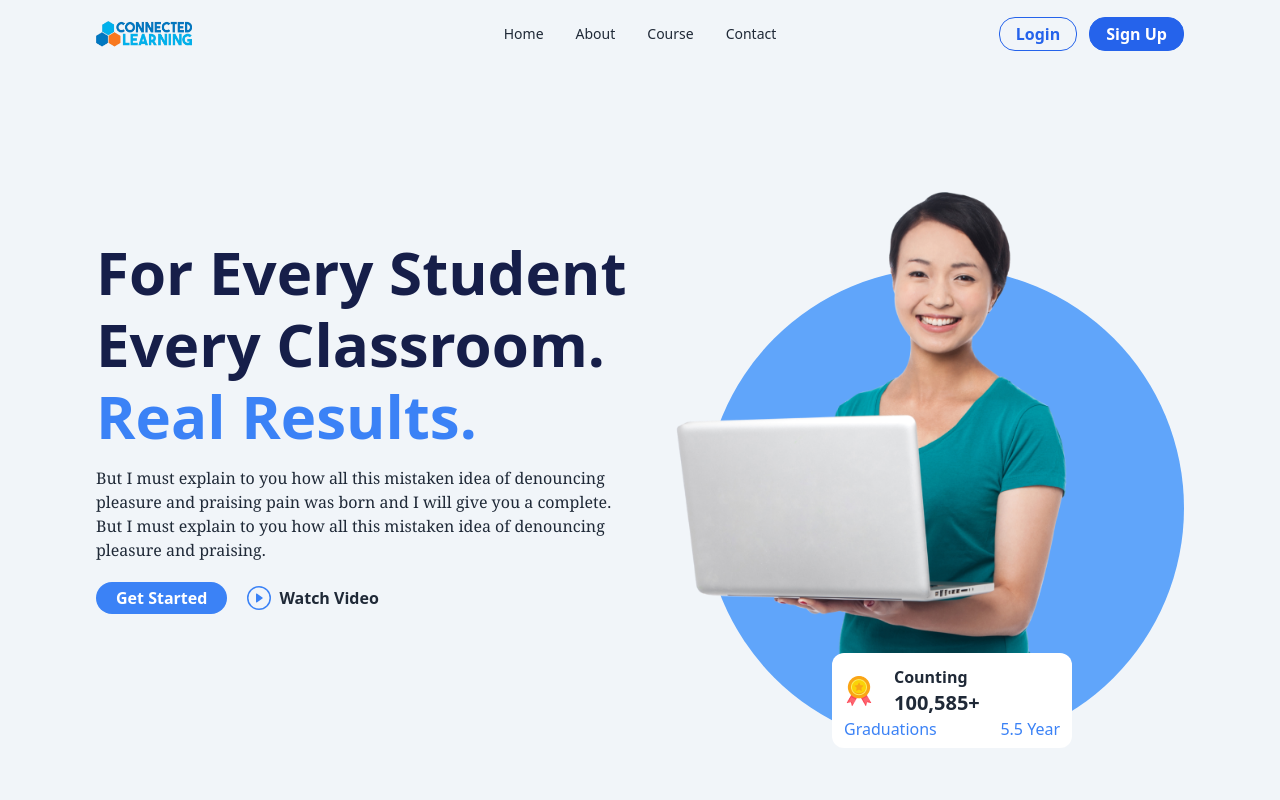
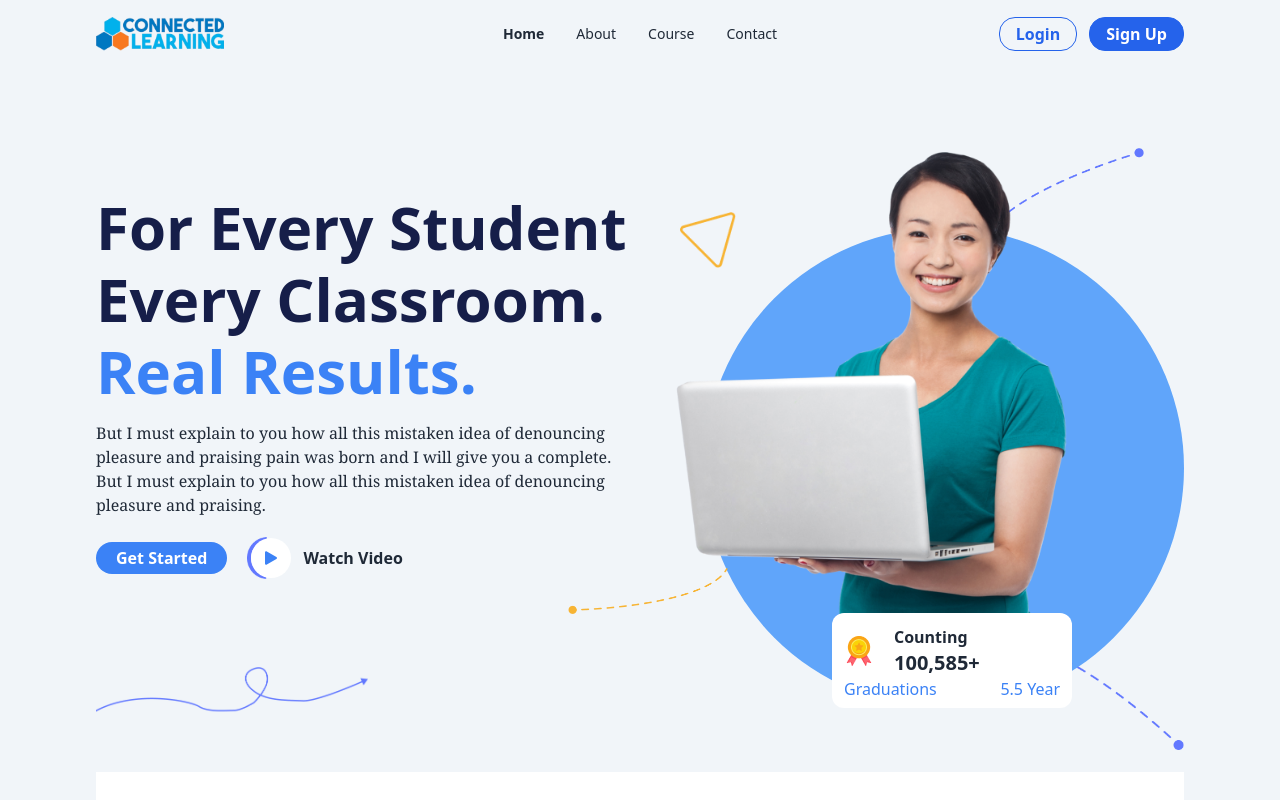
Before and after one commit to A2N426/connected-learning-client, a React (Vite) app: page / in a window 1280 px wide. Shown: the top 800 px of the page. Built offline with nearby package versions, Linux system fonts and the light colour scheme.

Commit message:
design modified

```diff
--- a/src/Pages/Shared/Navbar/Navbar.jsx
+++ b/src/Pages/Shared/Navbar/Navbar.jsx
@@ -3,7 +3,7 @@ import logo from '../../../assets/image 32.png'
 const Navbar = () => {
 
     const navLink = <>
-        <li><a>Home</a></li>
+        <li><a className='font-semibold hover:text-blue-500 divide-x'>Home</a></li>
         <li><a>About</a></li>
         <li><a>Course</a></li>
         <li><a>Contact</a></li>
@@ -21,7 +21,7 @@ const Navbar = () => {
 
                     </ul>
                 </div>
-                <img className='lg:w-24 w-20' src={logo} alt="" />
+                <img className='lg:w-32 w-20' src={logo} alt="" />
             </div>
             <div className="navbar-center hidden lg:flex">
                 <ul className="menu menu-horizontal px-1">
@@ -32,7 +32,7 @@ const Navbar = () => {
             </div>
             <div className="navbar-end flex items-center lg:gap-3 gap-2">
                 <button className='border border-blue-600 rounded-2xl px-4 py-1 font-semibold text-blue-600 hover:bg-blue-600 hover:text-white '>Login</button>
-                <button className='border border-blue-600 rounded-2xl px-4 py-1 font-semibold text-white bg-blue-600 '>Sign Up</button>
+                <button className='border border-blue-600 rounded-2xl px-2 lg:px-4 py-1 font-semibold text-white bg-blue-600 '>Sign Up</button>
             </div>
         </div>
     );
--- a/src/components/Banner.jsx
+++ b/src/components/Banner.jsx
@@ -1,4 +1,4 @@
-import { BsPlayCircle } from 'react-icons/bs';
+import { BsFillPlayFill } from 'react-icons/bs';
 import banner from "../assets/pngwing 3.png"
 import madel from "../assets/medal 1.png"
 import company1 from "../assets/evolving_google_identity_2x1-removebg-preview 1.png"
@@ -6,27 +6,42 @@ import company2 from "../assets/image 28.png"
 import company3 from "../assets/3288cee37d6a0e1d01e993381c9e6410-removebg-preview 1.png"
 import company4 from "../assets/image 29.png"
 import ContainerBox from '../Pages/Shared/Container/ContainerBox';
+import vector1 from "../assets/Vector 1.png"
+import vector2 from "../assets/Polygon 1.png"
+import vector3 from "../assets/Vector 3.png"
+import vector4 from "../assets/Vector 2.png"
+import vector5 from "../assets/Vector 4.png"
+import vector6 from "../assets/Ellipse 1.png"
 
 
 const Banner = () => {
     return (
         <ContainerBox>
             <div className='pb-16'>
-                <div className='lg:flex items-center justify-between gap-10 py-10'>
-                    <div>
+                <div className='lg:flex items-center justify-between gap-10'>
+                    <div className='relative'>
                         <h1 className='text-6xl text-[#161E49] font-semibold'>For Every Student</h1>
                         <h1 className='text-6xl text-[#161E49] font-semibold lg:mt-3'>Every Classroom.</h1>
                         <h1 className='text-6xl font-semibold lg:mt-3 text-blue-500'>Real Results.</h1>
                         <p className='font-serif mt-5'>But I must explain to you how all this mistaken idea of denouncing pleasure and praising pain was born and I will give you a complete. But I must explain to you how all this mistaken idea of denouncing pleasure and praising.</p>
                         <div className='flex items-center gap-5 mt-5'>
                             <button className='rounded-3xl px-5 py-1 bg-blue-500 text-white font-semibold'>Get Started</button>
-                            <div className='flex items-center gap-2 font-semibold'>
-                                <BsPlayCircle className='text-blue-500 text-2xl ' /> Watch Video
+                            <div className='flex items-center gap-9 font-semibold relative'>
+                                <img className='w-5' src={vector6} alt="" />
+                                <div className='bg-white rounded-full p-2 absolute left-1'>
+                                    <BsFillPlayFill className='text-blue-500 text-2xl' />
+                                </div>
+                                <p>Watch Video</p>
                             </div>
                         </div>
+                        <img className='w-1/2 absolute lg:-bottom-40 -bottom-14 lg:visible invisible' src={vector1} alt="" />
                     </div>
                     <div className='lg:w-1/2 relative mt-20'>
+                        <img className='lg:top-16 lg:w-14 w-12 -top-3 absolute' src={vector2} alt="" />
+                        <img src={vector3} className='lg:right-10 right-0 lg:-top-0 -top-10 lg:w-40 w-28 absolute' alt="" />
+                        <img className='lg:-bottom-[42px] w-28 -bottom-10 right-0 lg:w-44 absolute' src={vector4} alt="" />
                         <div className="rounded-full lg:h-[480px] h-80 lg:w-[480px] w-80 flex bg-blue-400 lg:mt-20 lg:ml-6"></div>
+                        <img className='absolute top-3/4 -left-28 lg:w-40' src={vector5} alt="" />
 
                         <img className='absolute lg:w-[400px] lg:h-[500px] w-72 lg:top-1 -top-11 lg:right-28 right-14' src={banner} alt="" />
                         <div className='w-[240px] absolute bottom-0 lg:right-0 right-0 lg:mr-28 mr-16 bg-white rounded-xl h-[95px] p-3'>
@@ -44,7 +59,7 @@ const Banner = () => {
                         </div>
                     </div>
                 </div>
-                <div className='flex items-center justify-center gap-3 bg-white rounded-xl mt-5 lg:px-2 px-4 py-2'>
+                <div className='flex items-center justify-center gap-3 bg-white rounded-xllg:px-2 px-4 py-2 mt-16'>
                     <img className='lg:w-64 w-16' src={company1} alt="" />
                     <img className='lg:w-56 w-16' src={company2} alt="" />
                     <img className='lg:w-64 w-16' src={company3} alt="" />
--- a/src/components/Review.jsx
+++ b/src/components/Review.jsx
@@ -10,7 +10,7 @@ const Review = () => {
                 <div className='lg:w-1/3'>
                     <p className="font-semibold text-blue-500">Testimonial</p>
                     <h1 className="text-4xl font-bold text-[#161E49] mb-3">What They Say?</h1>
-                    <p className="font-serif">Lorem ipsum dolor sit amet consectetur adipisicing elit. Est laboriosam assumenda pariatur voluptatem placeat consequuntur. Vel pariatur quis corporis animi! Suscipit sed repudiandae eligendi vel amet in ea iste laboriosam?</p>
+                    <p className="font-serif mb-3">Lorem ipsum dolor sit amet consectetur adipisicing elit. Est laboriosam assumenda pariatur voluptatem placeat consequuntur. Vel pariatur quis corporis animi! Suscipit sed repudiandae eligendi vel amet in ea iste laboriosam?</p>
                     <div className='flex items-center justify-center relative group lg:mt-0 mt-4 mb-4 lg:mb-4'>
                         <p className="border-t-2 border-l-2 border-b-2 border-blue-500 px-5 rounded-l-3xl py-1 lg:w-full font-semibold text-blue-500 group-hover:bg-blue-500 group-hover:text-white cursor-pointer">Write you assessment</p>
                         <button className='border-2 border-blue-500 lg:px-2 px-1 py-1 rounded-3xl absolute group-hover:bg-blue-500 lg:-right-5 right-10 '><BsArrowRightShort className='text-blue-500 text-2xl group-hover:text-white'/></button>
--- a/src/components/Teachers.jsx
+++ b/src/components/Teachers.jsx
@@ -23,22 +23,22 @@ const Teachers = () => {
                         <div className="relative">
                             <img src={image2} alt="" />
                             <div className="bg-blue-500 text-white text-center font-semibold absolute rounded-b-3xl lg:bottom-8 bottom-10 lg:py-5 py-6 lg:left-[42px] left-[47px] lg:w-[206px] w-[233px]">
-                                <h1 className="text-xl">Puspa Kanon</h1>
-                                <p>CEO, derhab</p>
+                                <h1 className="text-xl">Lolona Khan</h1>
+                                <p>UI Designer</p>
                             </div>
                         </div>
                         <div className="relative">
                             <img src={image3} alt="" />
                             <div className="bg-blue-500 text-white text-center font-semibold absolute rounded-b-3xl lg:bottom-8 bottom-10 lg:py-5 py-6 lg:left-[42px] left-[49px] lg:w-[204px] w-[230px]">
-                                <h1 className="text-xl">Puspa Kanon</h1>
-                                <p>CEO, derhab</p>
+                                <h1 className="text-xl">Jahangiri Khan</h1>
+                                <p>UX Designer</p>
                             </div>
                         </div>
                         <div className="relative">
                             <img src={image4} alt="" />
                             <div className="bg-blue-500 text-white text-center font-semibold absolute rounded-b-3xl lg:bottom-8 bottom-10 lg:py-5 py-6 lg:left-[42px] left-[47px] lg:w-[205px] w-[233px]">
-                                <h1 className="text-xl">Puspa Kanon</h1>
-                                <p>CEO, derhab</p>
+                                <h1 className="text-xl">Mukayemi Sha</h1>
+                                <p>Developer</p>
                             </div>
                         </div>
                     </div>
```
Also changed, not shown: src/Pages/Shared/Footer/Footer.jsx (+46 -2 lines), src/assets/Ellipse 1.png (added).
